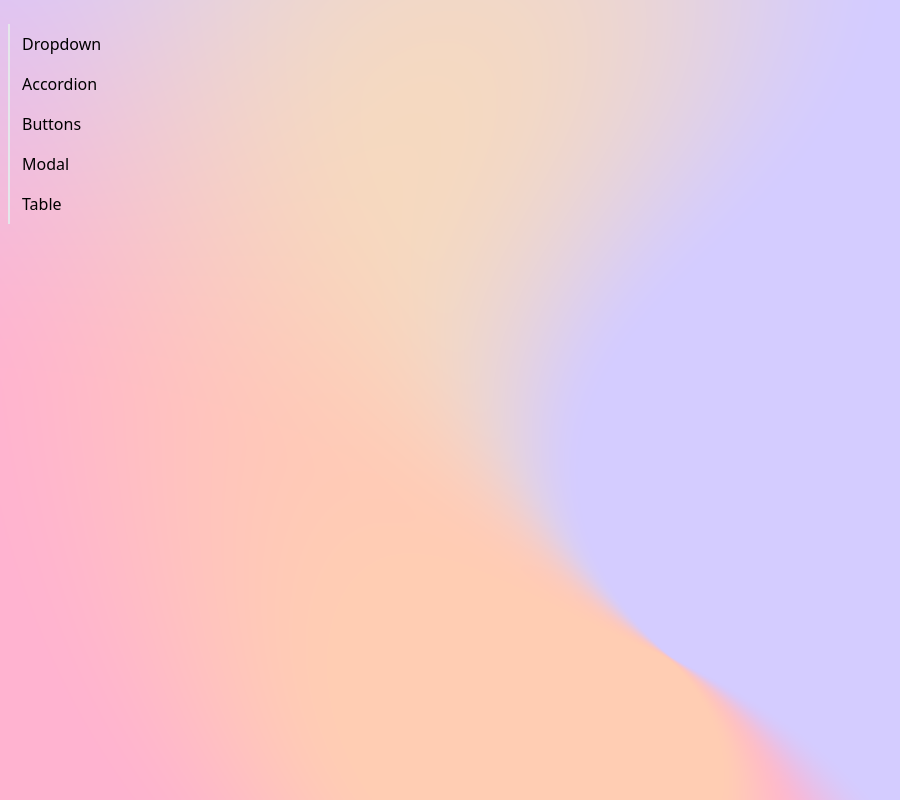
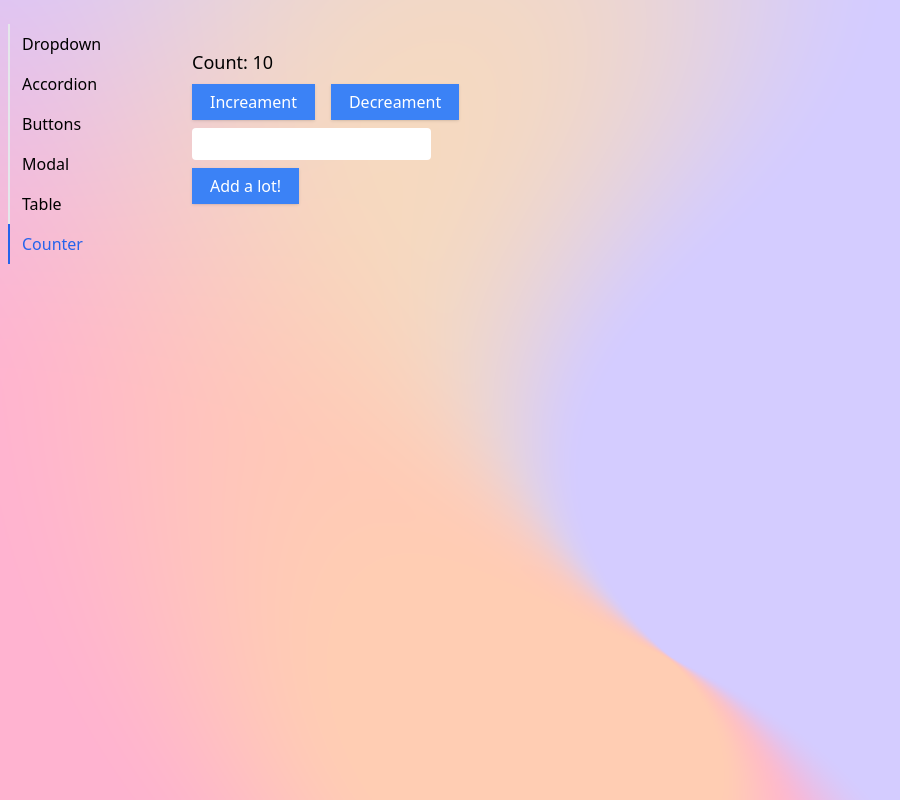
Before and after one commit to nath-Nipan-2022/navigation-project, a React (Vite) app: page /counter in a window 1280 px wide. Shown: the whole page, without its empty margins (0-900 px from the left). Built offline with nearby package versions, Linux system fonts and the light colour scheme.

Commit message:
project finished!

```diff
--- a/package.json
+++ b/package.json
@@ -10,6 +10,7 @@
 	},
 	"dependencies": {
 		"classnames": "^2.3.2",
+		"immer": "^10.0.2",
 		"prop-types": "^15.8.1",
 		"react": "^18.2.0",
 		"react-dom": "^18.2.0",
@@ -20,6 +21,11 @@
 		"@types/react-dom": "^18.0.11",
 		"@vitejs/plugin-react": "^3.1.0",
 		"autoprefixer": "^10.4.14",
+		"eslint": "^8.40.0",
+		"eslint-plugin-import": "^2.27.5",
+		"eslint-plugin-jsx-a11y": "^6.7.1",
+		"eslint-plugin-react": "^7.32.2",
+		"eslint-plugin-react-hooks": "^4.6.0",
 		"postcss": "^8.4.21",
 		"tailwindcss": "^3.3.1",
 		"vite": "^4.2.0"
--- a/src/App.jsx
+++ b/src/App.jsx
@@ -1,3 +1,4 @@
+import React from "react";
 import Sidebar from "./components/Sidebar";
 import Route from "./components/Route";
 import AccordionPage from "./pages/AccordionPage";
@@ -6,10 +7,11 @@ import ButtonPage from "./pages/ButtonPage";
 import ModalPage from "./pages/ModalPage";
 import TablePage from "./pages/TablePage";
 import mesh from "./assets/mesh-gradient (1).png";
+import CounterPage from "./pages/CounterPage";
 
 const App = () => {
 	return (
-    <div className="">
+		<div>
 			<Sidebar />
 			<main className=" ml-36 p-4">
 				<Route path="/">
@@ -27,6 +29,9 @@ const App = () => {
 				<Route path="/table">
 					<TablePage />
 				</Route>
+				<Route path="/counter">
+					<CounterPage />
+				</Route>
 			</main>
 
 			<figure className="fixed inset-0 -z-10">
--- a/src/components/Accordion.jsx
+++ b/src/components/Accordion.jsx
@@ -30,11 +30,7 @@ const Accordion = ({ items }) => {
 		);
 	});
 
-  return (
-    <div className="m-4 h-screen flex flex-col items-center justify-center">
-      {renderItems}
-    </div>
-  );
+	return <div className="m-4 h-screen flex flex-col">{renderItems}</div>;
 };
 
 export default Accordion;
--- /dev/null
+++ b/src/components/Counter.jsx
@@ -0,0 +1,101 @@
+/* eslint-disable react/prop-types */
+import React, { useReducer } from "react";
+import { produce } from "immer";
+import Button from "./Button";
+
+// avoid typing mistakes we declare allcaps variables
+const INCREAMENT_COUNT = "increament-count";
+const DECREMENT_COUNT = "decrement-count";
+const CHANGE_VALUE = "change-value";
+const ADD_VALUE_TO_COUNT = "add-value-to-count";
+
+// reducer function is called when we need to update states by calling dispatch function
+const reducer = (state, action) => {
+	// we are using immer library for mutating state
+	const { count } = state;
+
+	switch (action.type) {
+		case INCREAMENT_COUNT:
+			state.count = count + 1;
+			return;
+		case DECREMENT_COUNT:
+			state.count = count - 1;
+			return;
+		case CHANGE_VALUE:
+			state.valueToAdd = action.payload;
+			return;
+		case ADD_VALUE_TO_COUNT:
+			state.count = count + state.valueToAdd;
+			state.valueToAdd = 0;
+			return;
+		default:
+			return;
+	}
+};
+
+const Counter = ({ initialCount }) => {
+	// const [count, setCount] = useState(initialCount);
+	// const [valueToAdd, setValueToAdd] = useState(0);
+
+	const [state, dispatch] = useReducer(produce(reducer), {
+		count: initialCount,
+		valueToAdd: 0,
+	});
+
+	console.log(state);
+	const increament = () => {
+		// setCount(count + 1);
+		dispatch({
+			type: INCREAMENT_COUNT,
+		});
+	};
+
+	const decreament = () => {
+		// setCount(count - 1);
+		dispatch({
+			type: DECREMENT_COUNT,
+		});
+	};
+
+	const handleSubmit = (e) => {
+		e.preventDefault();
+		dispatch({
+			type: ADD_VALUE_TO_COUNT,
+		});
+	};
+
+	const handleChange = (e) => {
+		const value = parseInt(e.target.value) || 0;
+		// setValueToAdd(value);
+		dispatch({
+			type: CHANGE_VALUE,
+			payload: value,
+		});
+	};
+	return (
+		<div className="p-8">
+			<h2 className="text-lg">{"Count: " + state.count}</h2>
+			<div className="mt-2 flex gap-4 items-center">
+				<Button primary onClick={increament}>
+					Increament
+				</Button>
+				<Button primary onClick={decreament}>
+					Decreament
+				</Button>
+			</div>
+			<form className="mt-2">
+				<input
+					onChange={handleChange}
+					type="number"
+					value={state.valueToAdd || ""}
+					className="p-1 mb-2 rounded"
+				/>
+				<Button primary onClick={handleSubmit}>
+					Add a lot!
+				</Button>
+			</form>
+		</div>
+	);
+};
+
+export default Counter;
--- a/src/components/Dropdown.jsx
+++ b/src/components/Dropdown.jsx
@@ -45,7 +45,7 @@ const Dropdown = ({ options, onChange, selectedOption }) => {
 	return (
 		<div
 			ref={dropElement}
-      className="w-52 mx-auto pt-6 cursor-pointer"
+			className="w-52 pt-6 cursor-pointer"
 			// onMouseEnter={() => setIsOpened(true)}
 			// onMouseLeave={() => setIsOpened(false)}
 			onClick={() => setIsOpened((prev) => !prev)} // toggle the dropdown
--- a/src/components/Sidebar.jsx
+++ b/src/components/Sidebar.jsx
@@ -7,6 +7,7 @@ const Sidebar = () => {
 		{ label: "Buttons", path: "/buttons" },
 		{ label: "Modal", path: "/modal" },
 		{ label: "Table", path: "/table" },
+		{ label: "Counter", path: "/counter" },
 	];
 
 	const renderLinks = links.map((link) => {
@@ -14,7 +15,7 @@ const Sidebar = () => {
 			<Link
 				key={link.label}
 				to={link.path}
-        className="p-2 px-3 border-l-2 hover:text-blue-600 hover:bg-black/5"
+				className='p-2 px-3 border-l-2 hover:text-blue-600 hover:bg-black/5'
 				activeClassName={"font-bold border-blue-600 text-blue-600"}
 			>
 				{link.label}
@@ -22,7 +23,7 @@ const Sidebar = () => {
 		);
 	});
 	return (
-    <div className="flex flex-col fixed top-4 left-0 w-36 p-2">
+		<div className='flex flex-col fixed top-4 left-0 w-36 p-2'>
 			{renderLinks}
 		</div>
 	);
--- a/src/components/Table.jsx
+++ b/src/components/Table.jsx
@@ -39,7 +39,7 @@ const Table = ({ data, config }) => {
 	});
 
 	return (
-    <table className="mx-auto table-auto border border-white w-96">
+		<table className="table-auto border border-white w-96">
 			<thead>
 				<tr className="text-left border-b-2 border-white bg-slate-200">
 					{renderHeaders}
--- /dev/null
+++ b/src/pages/CounterPage.jsx
@@ -0,0 +1,13 @@
+import Counter from "../components/Counter";
+
+import React from "react";
+
+const CounterPage = () => {
+	return (
+		<div>
+			<Counter initialCount={10} />
+		</div>
+	);
+};
+
+export default CounterPage;
--- a/src/pages/ModalPage.jsx
+++ b/src/pages/ModalPage.jsx
@@ -24,7 +24,7 @@ const ModalPage = () => {
 
 	return (
 		<div className="p-10">
-      <Button secondary onClick={() => setShowModal(true)} className="mx-auto">
+			<Button secondary onClick={() => setShowModal(true)}>
 				Open Modal
 			</Button>
 			{showModal && modal}
```
Also changed, not shown: .eslintrc.cjs (added), src/store/index.jsx (added), 1 other file (tests, documents, lock files or other folders). Lines whose indentation alone changed are shown as unchanged.
